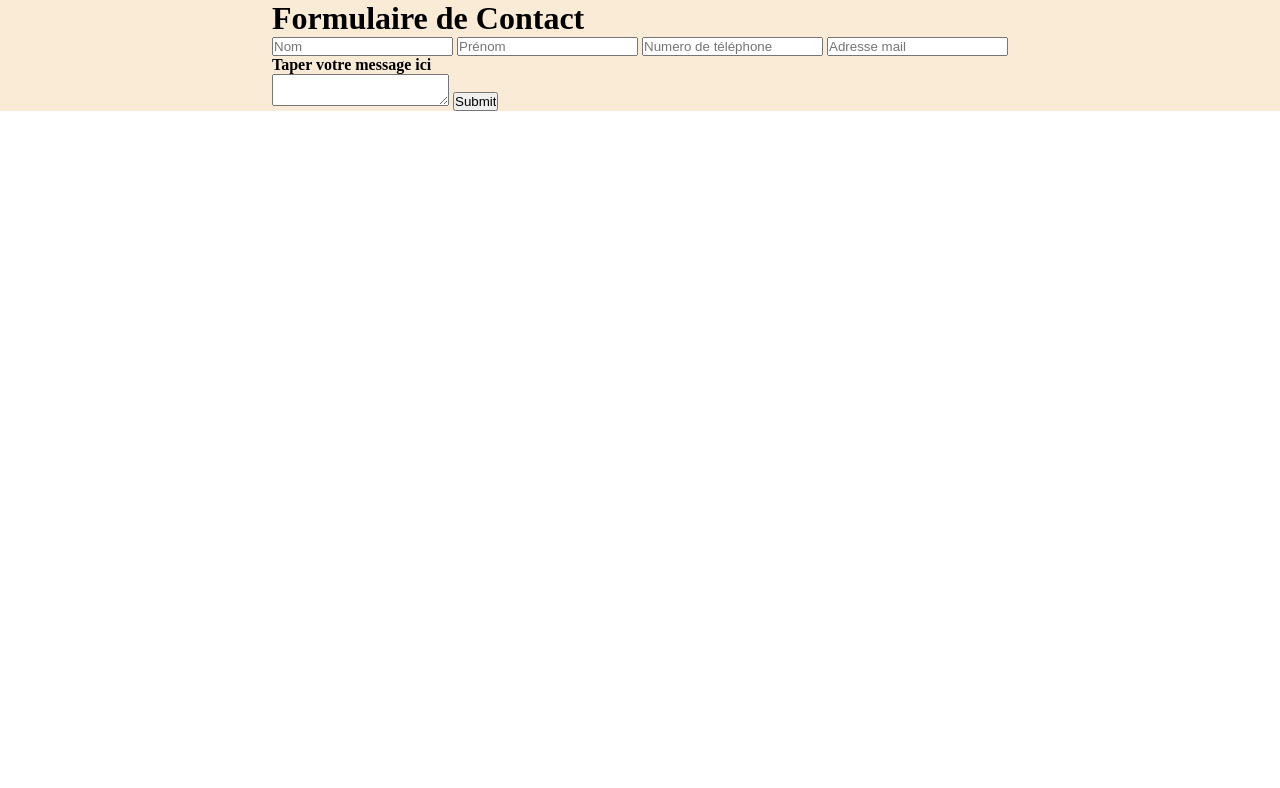
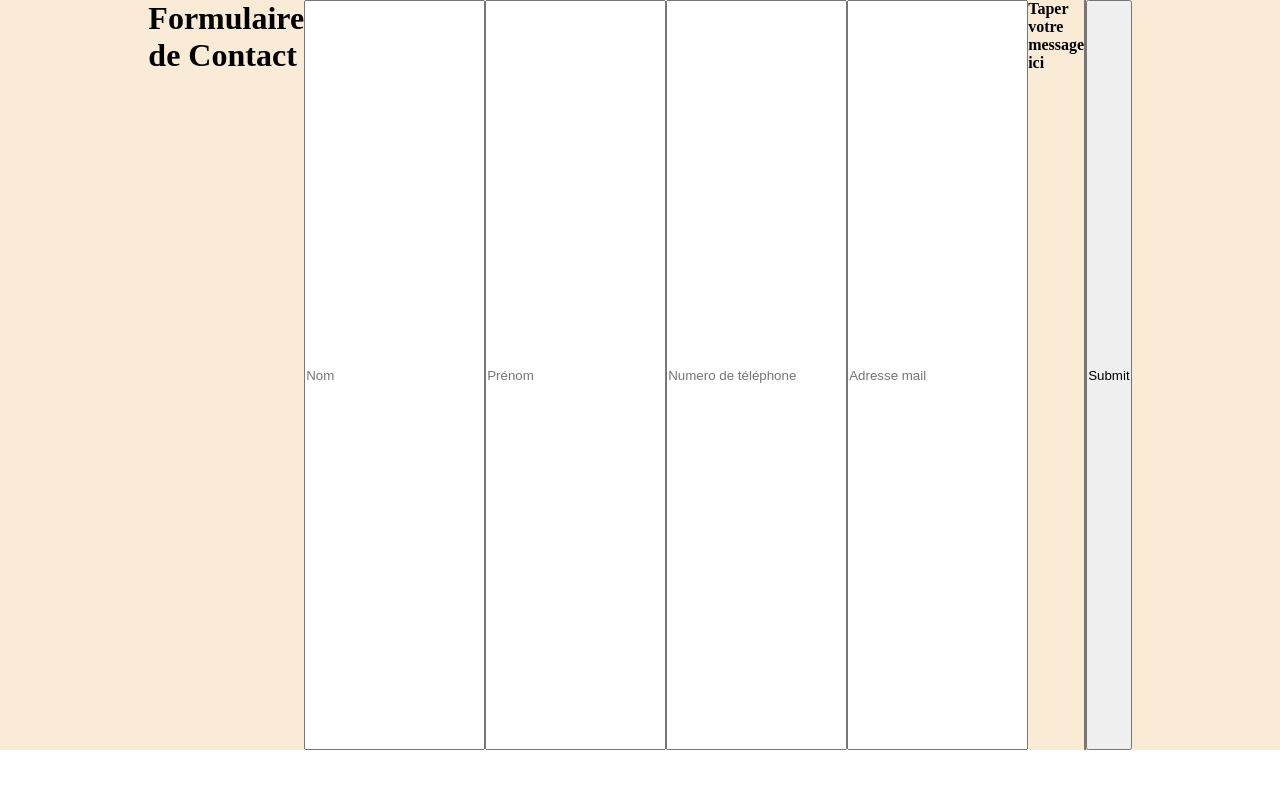
Before and after one commit to HoneyNK/Travailgroupe1, a plain HTML site: page contact.html in a window 1280 px wide. Drawn offline with Linux system fonts and the light colour scheme.

Commit message:
formulaire de contact2

```diff
--- a/contact.css
+++ b/contact.css
@@ -10,3 +10,11 @@
     justify-content: center;
     background-color: antiquewhite;
 }
+.container form{
+    width: 670px;
+    height: 750px;
+    display: flex;
+    justify-content: center;
+    border-radius: 15px;
+    background:rgba(255, green, blue, alpha)
+}
```
